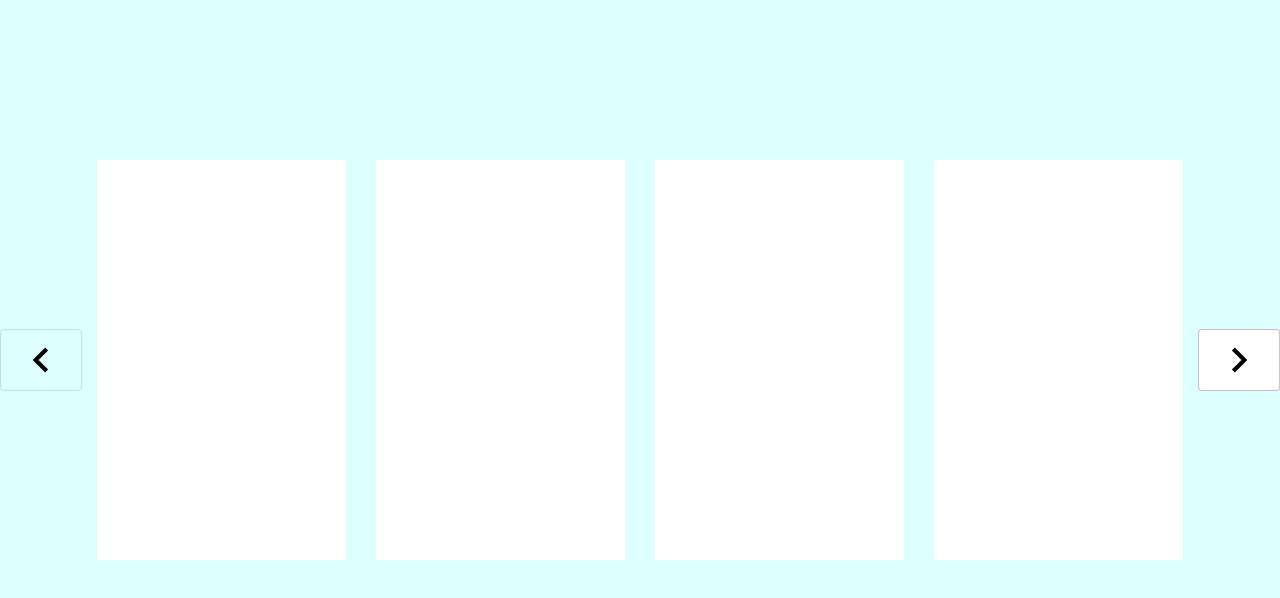
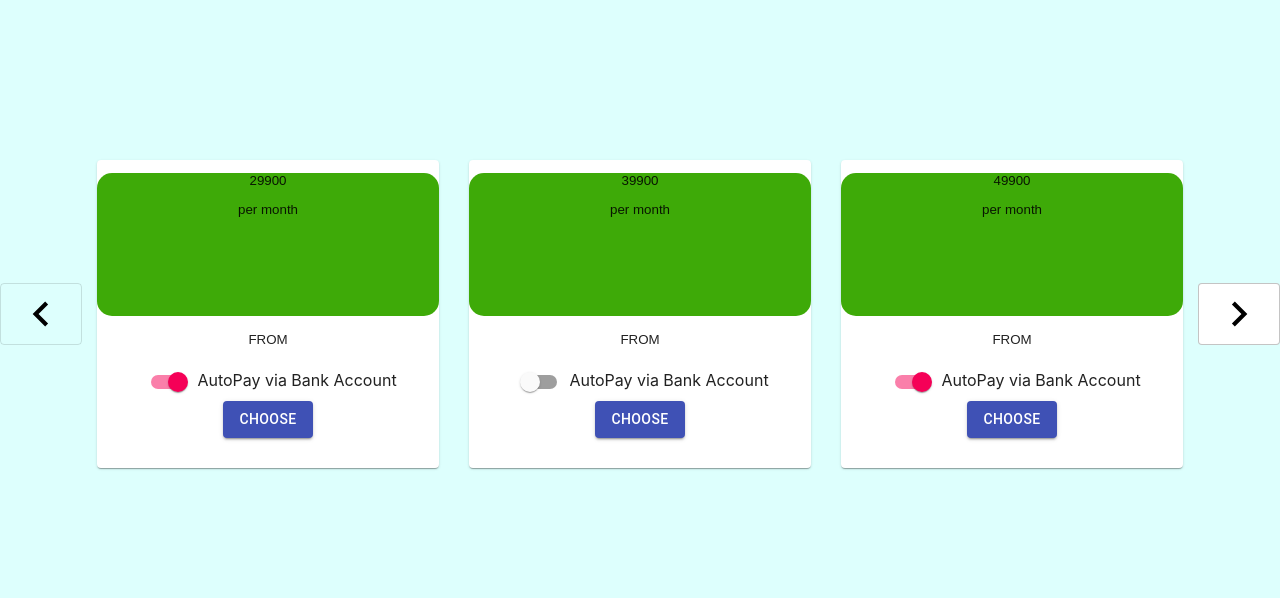
Before and after one commit to mary-balukleeva/gil-test-task, a React (Create React App) app: page / in a window 1280 px wide. Shown: the top 598 px of the page. Built offline with nearby package versions, Linux system fonts and the light colour scheme.

Commit message:
create basic card-item structure

```diff
--- /dev/null
+++ b/src/Components/CardItem/CardItem.tsx
@@ -0,0 +1,50 @@
+import React from 'react';
+import { makeStyles } from '@material-ui/core/styles';
+import Card from '@material-ui/core/Card';
+import CardActionArea from '@material-ui/core/CardActionArea';
+import CardContent from '@material-ui/core/CardContent';
+import Button from '@material-ui/core/Button';
+import Switch from '@material-ui/core/Switch';
+
+const useStyles = makeStyles({
+  root: {
+    maxWidth: 345,
+  },
+  media: {
+    height: 140,
+  },
+});
+
+export default function CardItem(props: any) {
+  const { card, index, activeIndex } = props;
+
+  const classes = useStyles();
+
+  return (
+    <div className={index >= activeIndex && index <= activeIndex+2  ? 'active' : 'slide'}>
+      <Card className={classes.root}>
+        <CardActionArea>
+          <div className="Rectangle">
+            <p className="summary">{card.monthlyPayment}</p>
+            <p className="summary-description">per month</p>
+          </div>
+          <CardContent>
+            <div className="inner" >FROM</div>
+          </CardContent>
+        </CardActionArea>
+        <div >
+        <Switch
+            checked={!!card.noAutoPay.id}
+            onChange={(evt) => {}}
+            name="checkedA"
+            inputProps={{ 'aria-label': 'secondary checkbox' }}
+          />
+          <span>AutoPay via Bank Account</span>
+          </div>
+          <Button color="primary" variant="contained" className="chooseBtn">
+            CHOOSE
+         </Button>
+      </Card>
+    </div>
+  );
+}
--- a/src/Components/Carrossel/Carrossel.tsx
+++ b/src/Components/Carrossel/Carrossel.tsx
@@ -1,17 +1,14 @@
 import React, {useState} from 'react';
 
 import { cards } from '../../assets/mockData';
-// import CardItem from '../CardItem/CardItem';
+import CardItem from '../CardItem/CardItem';
 import LeftArrow from './Arrows/LeftArrow';
 import RightArrow from './Arrows/RightArrow';
 
 import './Carroussel.css';
-
 function Carrossel(props: any) {
   const [activeIndex, setActiveIndex] = useState(0);
   const [cardsLength] = useState(cards.length);
-
-  const [areDisabledBtns, setAreDisabledBtns] = useState({left: true, right: false});
 
   const goToPrevSlide = () => {
     if (activeIndex) {
@@ -30,7 +27,7 @@ function Carrossel(props: any) {
       <LeftArrow goToPrevSlide={goToPrevSlide} activeIndex={activeIndex} />
 
       {cards.map((card, index) =>
-        <div style={{width: 300, height: 400, background: 'white', margin: '0 15px'}} key={index} />
+        <CardItem card={card} key={index} index={index} activeIndex={activeIndex} />
       )}
 
       <RightArrow goToNextSlide={goToNextSlide} activeIndex={activeIndex} cardsLength={cardsLength} />
```
